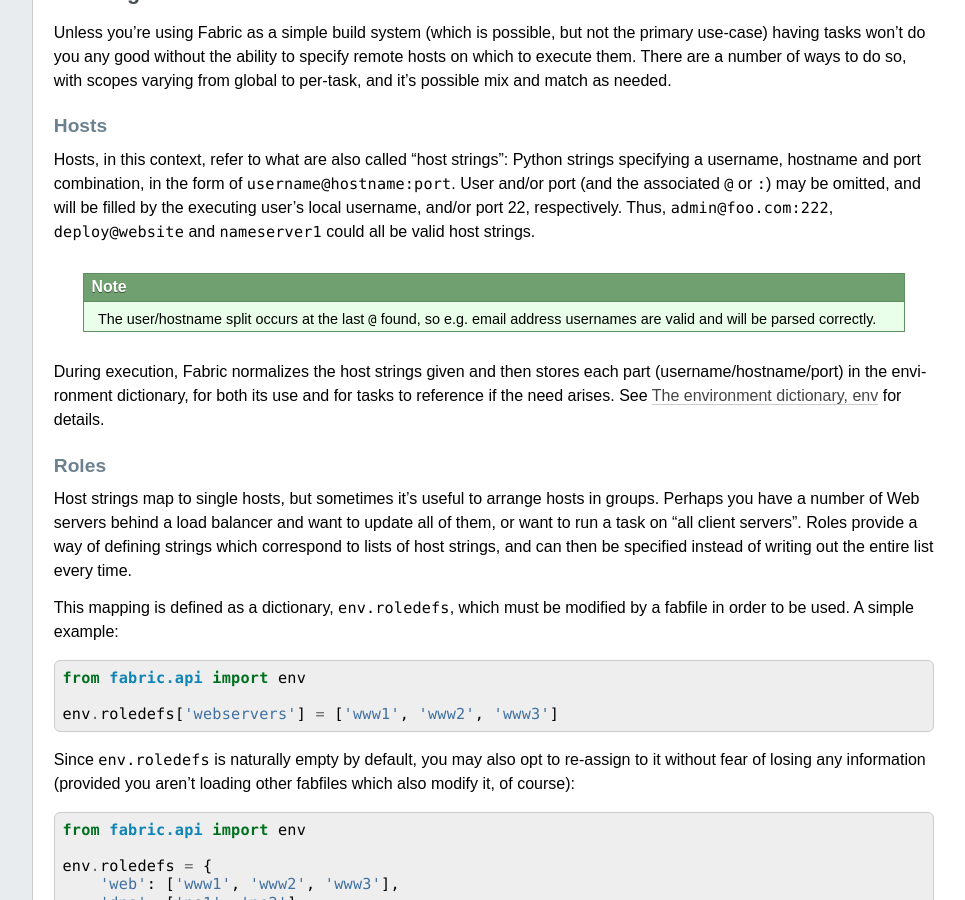
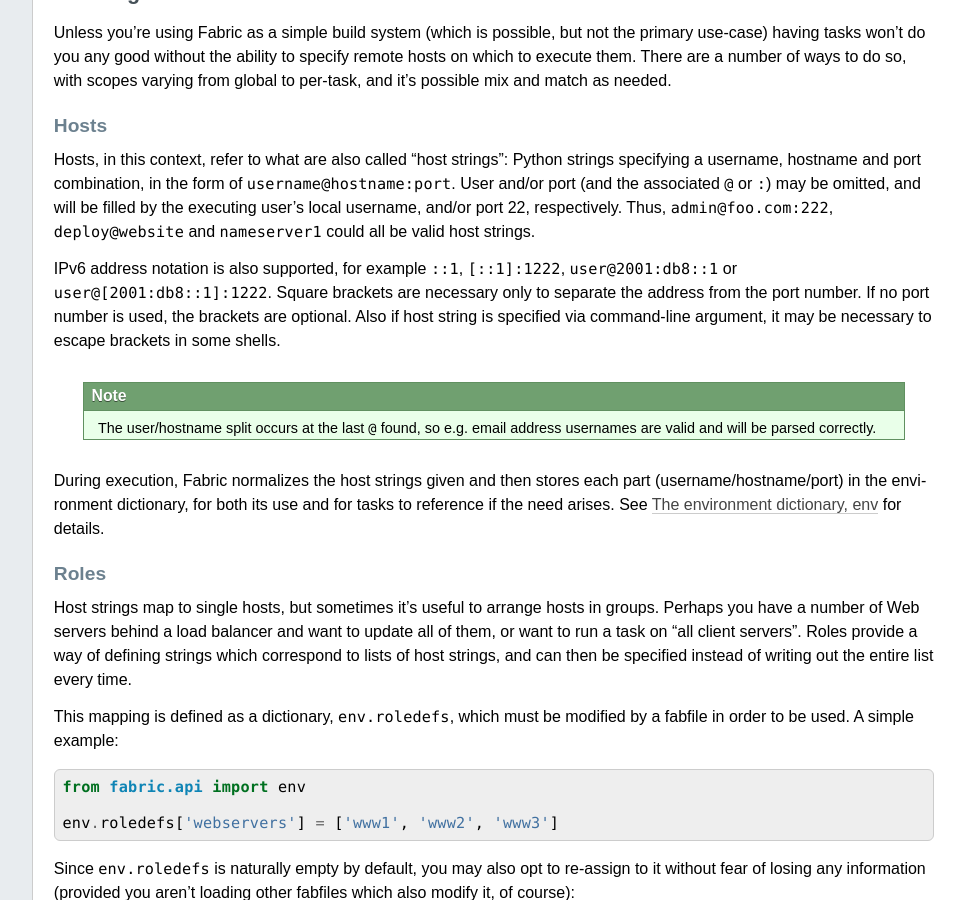
Before and after one commit to fabric/fabric, a Sphinx documentation site: the page built from docs/usage/execution.rst, in a window 1280 px wide and 900 px high, scrolled down 1290 px. Shown: the whole window, without its empty margins (224-1189 px from the left). Built offline with Sphinx 7.4.7, drawn with Linux system fonts in a browser that asks for light colours; the version number could not be read and is left out.

Commit message:
add documentation

```diff
--- a/docs/usage/execution.rst
+++ b/docs/usage/execution.rst
@@ -87,6 +87,13 @@ strings specifying a username, hostname and port combination, in the form of
 ``:``) may be omitted, and will be filled by the executing user's local
 username, and/or port 22, respectively. Thus, ``admin@foo.com:222``,
 ``deploy@website`` and ``nameserver1`` could all be valid host strings.
+
+IPv6 address notation is also supported, for example ``::1``, ``[::1]:1222``,
+``user@2001:db8::1`` or ``user@[2001:db8::1]:1222``. Square brackets
+are necessary only to separate the address from the port number. If no
+port number is used, the brackets are optional. Also if host string is
+specified via command-line argument, it may be necessary to escape
+brackets in some shells.
 
 .. note::
     The user/hostname split occurs at the last ``@`` found, so e.g. email
```
